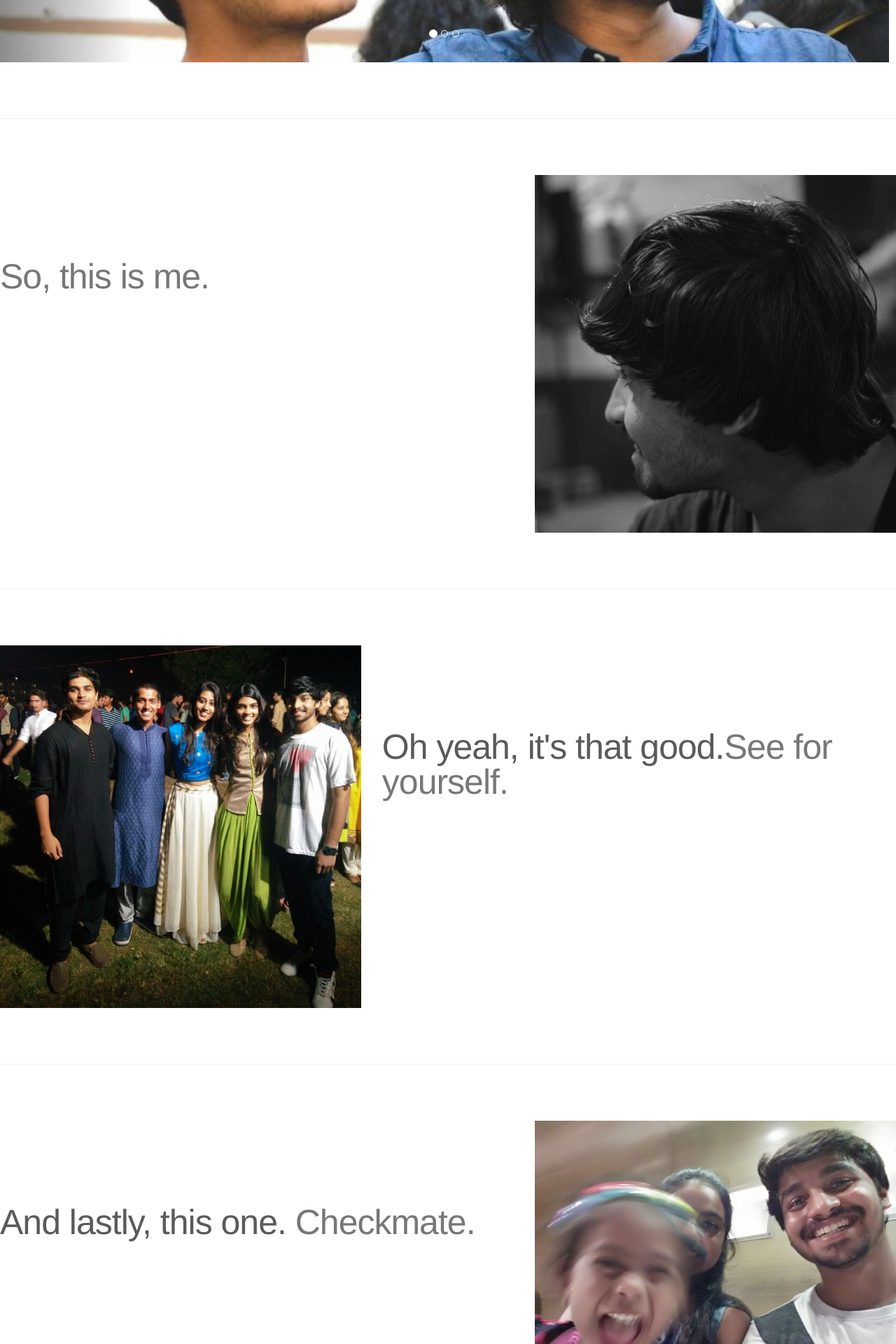
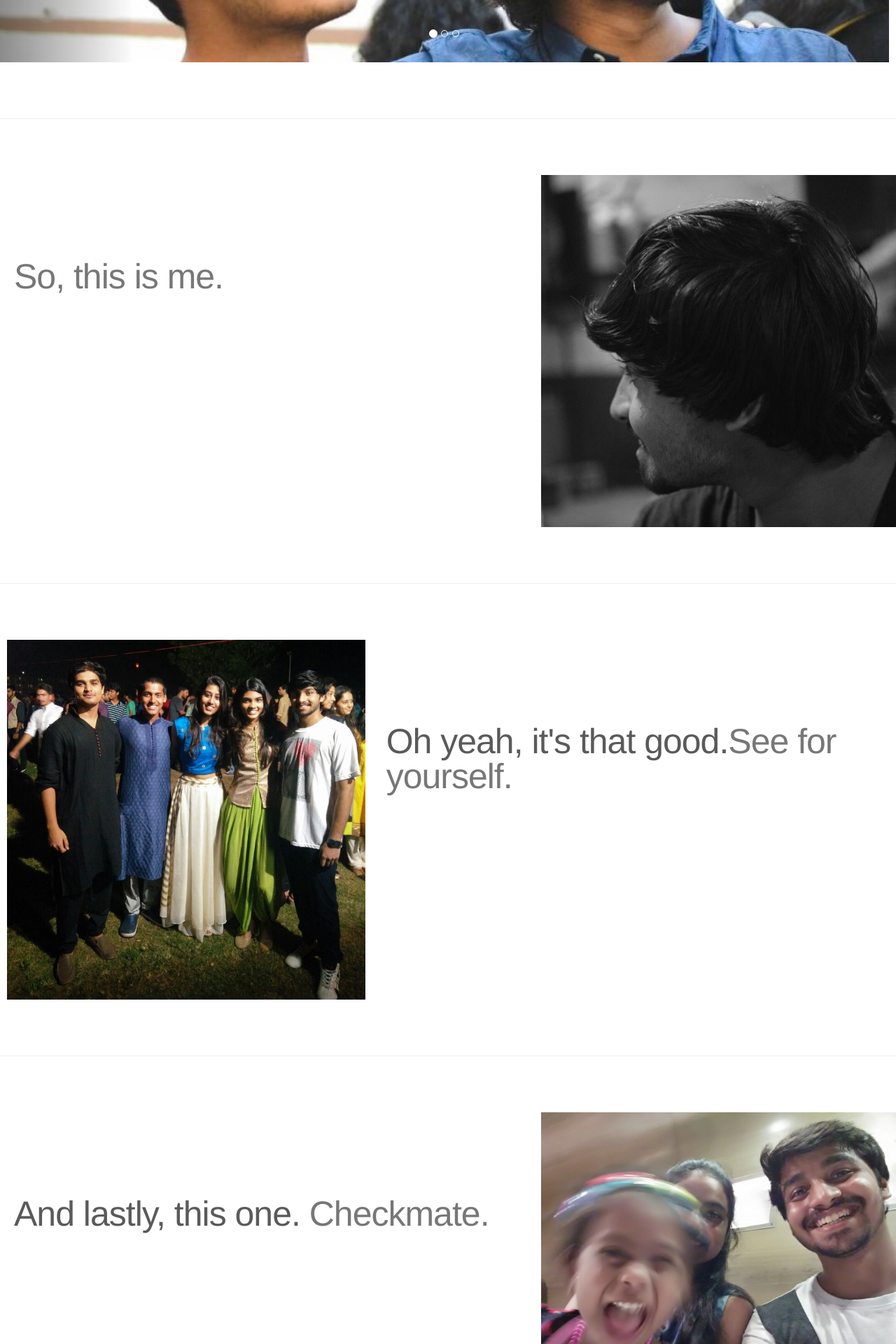
Before and after one commit to adityavis06/adityavis06.github.io, a Jekyll site: the page index.html, which Jekyll copies as it is, in a window 1280 px wide. Shown: the part 411-2331 px from the top of the page at 70% size. Built offline with Jekyll 4.4.1, drawn with Linux system fonts in a browser that asks for light colours; nearby versions of some CDN libraries; library files that are not in the unit come from our copies.

Commit message:
Update index.html

```diff
--- a/index.html
+++ b/index.html
@@ -127,7 +127,7 @@
 
       <hr class="featurette-divider">
 
-      <div class="row featurette" style="padding-left=20px">
+      <div class="row featurette" style="padding-left:20px">
         <div class="col-md-7">
           <h2 class="featurette-heading"><span class="text-muted">So, this is me.</span></h2>
           <p class="lead"></p>
@@ -139,7 +139,7 @@
 
       <hr class="featurette-divider">
 
-      <div class="row featurette" style="padding-left=20px">
+      <div class="row featurette" style="padding-left:10px">
         <div class="col-md-7 col-md-push-5">
           <h2 class="featurette-heading">Oh yeah, it's that good.<span class="text-muted">See for yourself.</span></h2>
           <p class="lead"></p>
@@ -151,7 +151,7 @@
 
       <hr class="featurette-divider">
 
-      <div class="row featurette" style="padding-left=20px">
+      <div class="row featurette" style="padding-left:20px">
         <div class="col-md-7">
           <h2 class="featurette-heading">And lastly, this one. <span class="text-muted">Checkmate.</span></h2>
           <p class="lead"></p>
```
